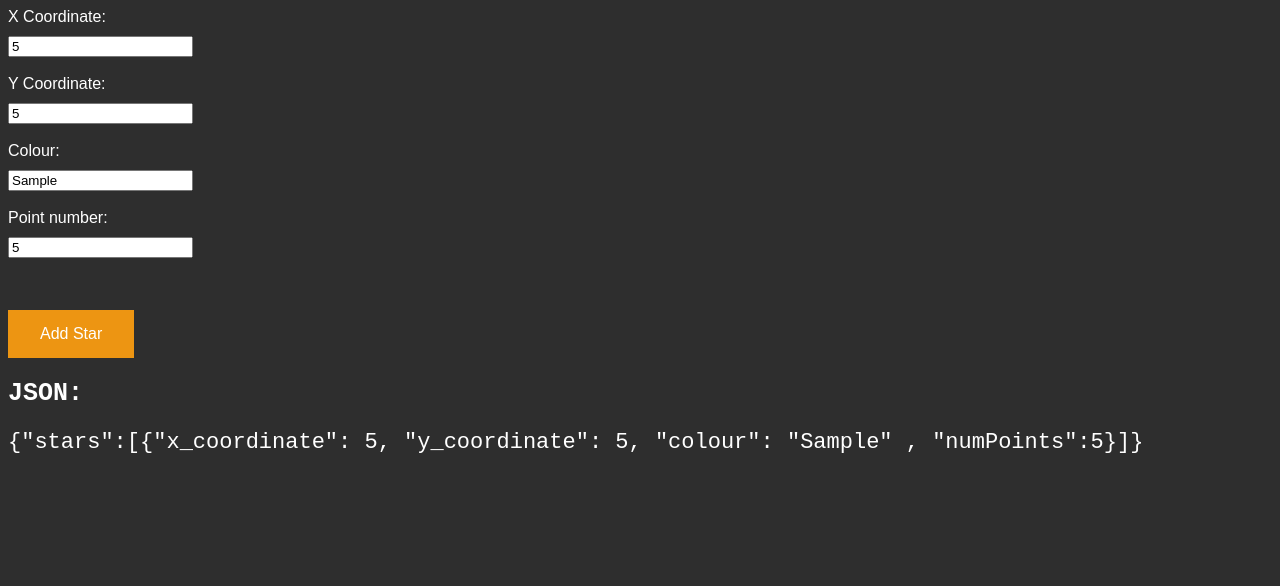
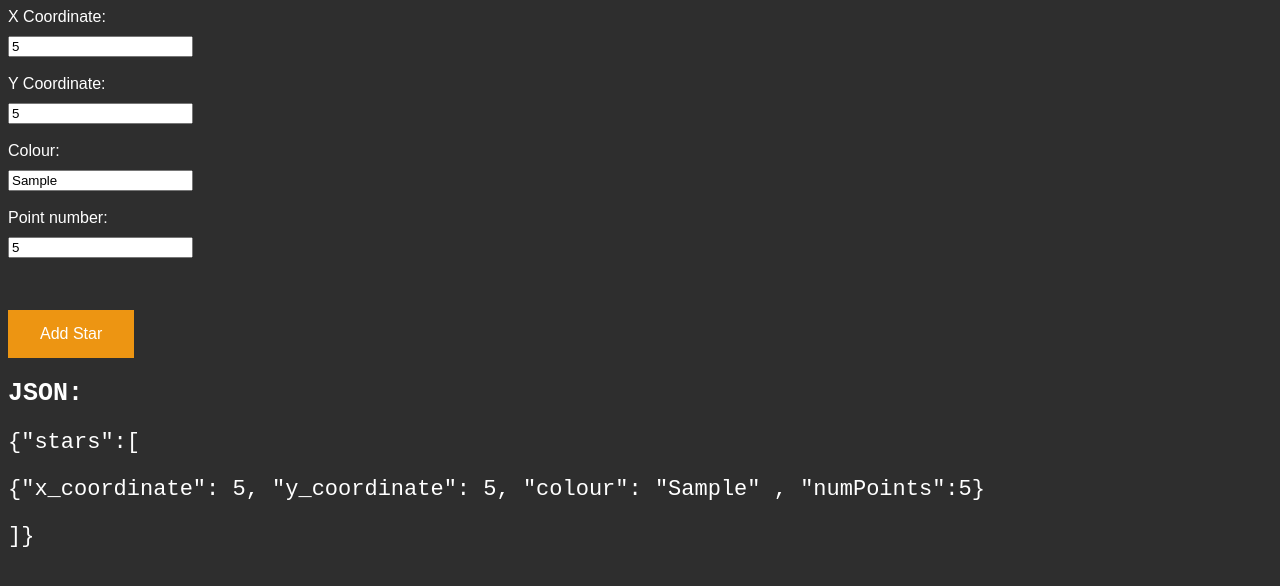
Before and after one commit to Lucy-Qingya-Wu/constellations, a plain HTML site: page json-generator/jsonify.html in a window 1280 px wide. Both pictures are taken after typing "5", "5", "Sample", "5" into the empty fields and a click on the button "Add Star". Drawn offline with Linux system fonts and the light colour scheme.

Commit message:
made the json a bit more readable

```diff
--- a/json-generator/jsonify.html
+++ b/json-generator/jsonify.html
@@ -16,11 +16,16 @@
             </form></br>
             <button onclick="addStar()"> Add Star </button>
             <h2>JSON:</h2>
+            <!-- <p id="jsonObject"></p> -->
+            <p>{"stars":[</p>
             <p id="jsonObject"></p>
+            <p>]}</p>
       </div>
   </body>
 <script type="text/javascript">
     var array = [];
+    var n = 0;
+    var firstFlag = 0;
 
     function addStar() {
         var x = document.getElementById("x_coordinate").value;
@@ -28,10 +33,36 @@
         var colour = document.getElementById("colour").value;
         var num = document.getElementById("numPoints").value;
 
+        /*var obj = {x_coordinate: x, y_coordinate: y, colour: colour, numPoints: num};
+        console.log(obj);
+        array.push(obj);
+        console.log(array);*/
         array.push("{\"x_coordinate\": " + x + ", \"y_coordinate\": " + y + ", \"colour\": \"" + colour + "\" , \"numPoints\":" + num + "}");
         console.log(array);
-        var jsonForm = "{\"stars\":[" + array + "]}";
-        document.getElementById("jsonObject").innerHTML = jsonForm;
+        // var jsonForm = "{\"stars\":[" + array + " \r\n ]}";
+        // document.getElementById("jsonObject").innerHTML = jsonForm;
+
+        /*for(i = 0 ; i < n ; i++){
+            console.log(array[i]);
+            var jsonForm = array[i];
+            document.getElementById("jsonObject").innerHTML = "," +jsonForm;
+            console.log(n);
+            console.log(i);
+        }*/
+        if(firstFlag == 0){
+            var node = document.createElement("p");
+            var textnode = document.createTextNode(array[n]);
+            node.appendChild(textnode);
+            document.getElementById("jsonObject").appendChild(node);
+        }
+        else{
+            var node = document.createElement("p");
+            var textnode = document.createTextNode("," + array[n]);
+            node.appendChild(textnode);
+            document.getElementById("jsonObject").appendChild(node);
+        }
+        n++;
+        firstFlag = 1;
     }
 </script>
 
--- a/json-generator/style.css
+++ b/json-generator/style.css
@@ -1,5 +1,6 @@
 body{
 	background-color: #2E2E2E;
+	/*white-space: pre;*/
 }
 
 p{
```
